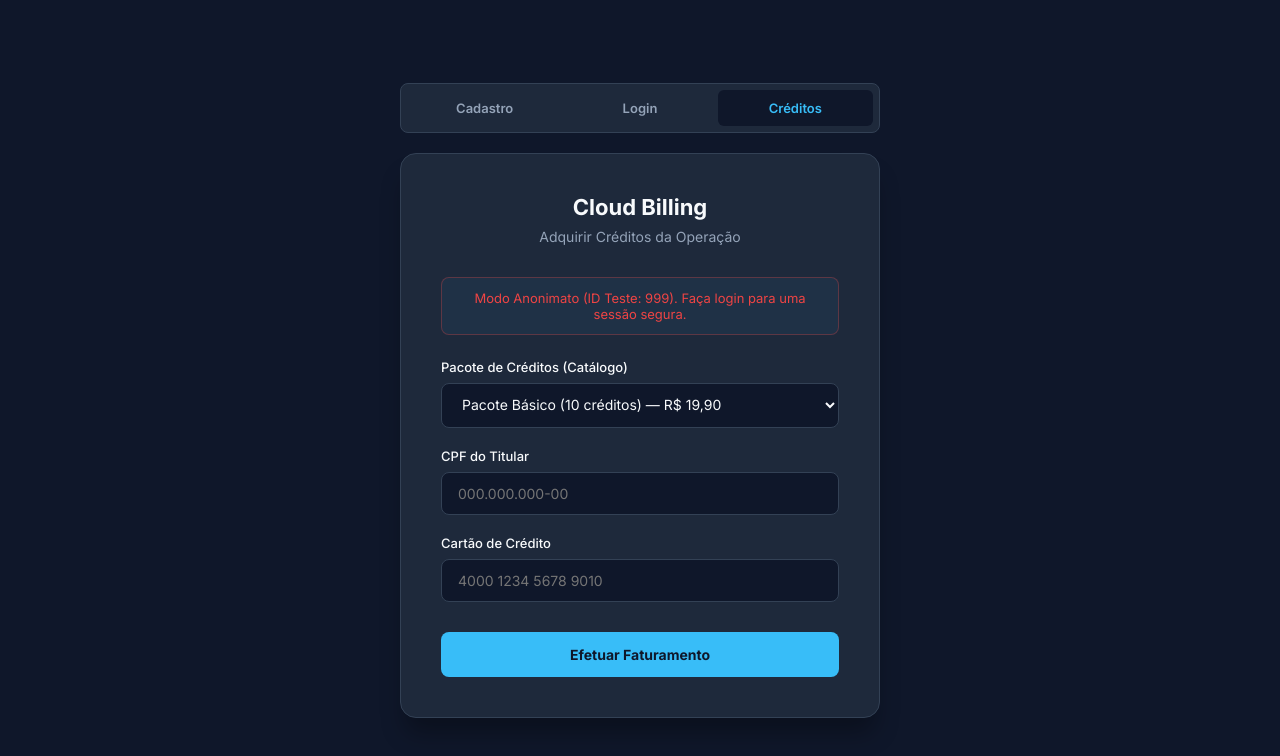
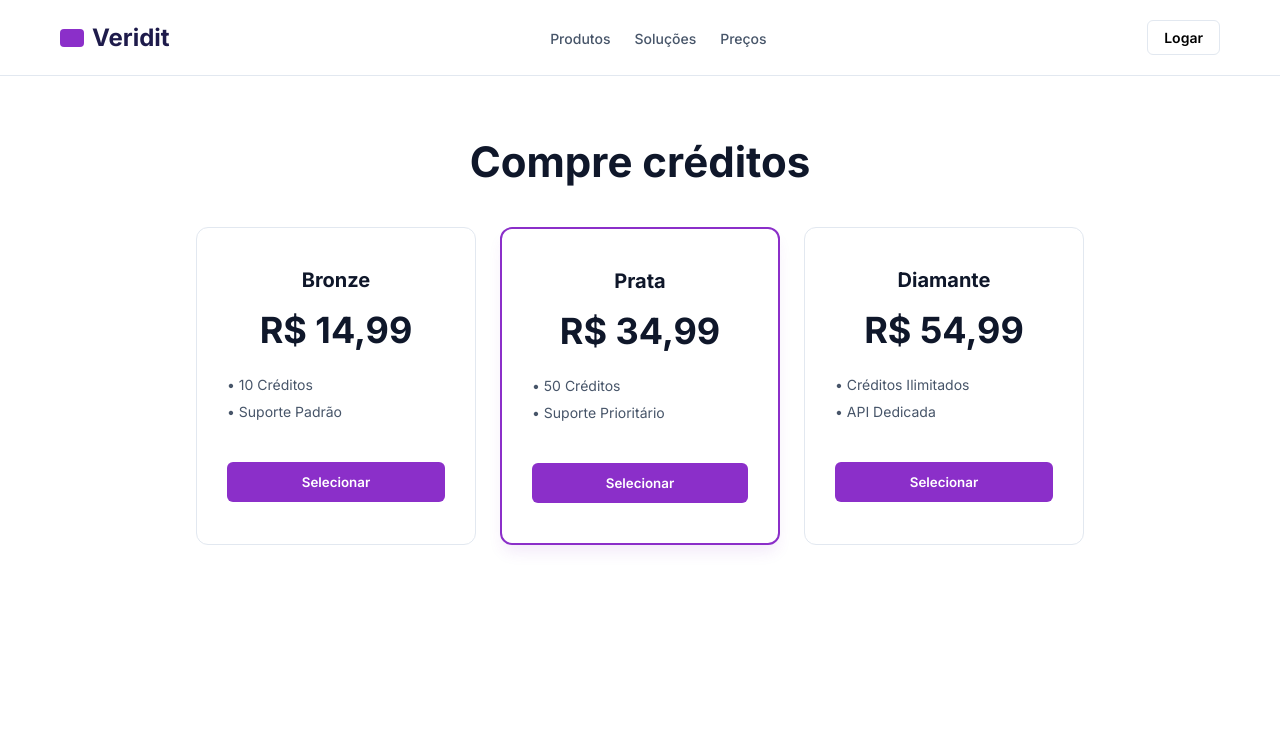
Before and after one commit to lipe0312/microservices_system, a plain HTML site: page creditos.html in a window 1280 px wide. Drawn offline with Linux system fonts and the light colour scheme.

Commit message:
Update creditos.html

```diff
--- a/creditos.html
+++ b/creditos.html
@@ -3,118 +3,88 @@
 <head>
     <meta charset="UTF-8">
     <meta name="viewport" content="width=device-width, initial-scale=1.0">
-    <title>Cloud Architecture - Créditos</title>
+    <title>Veridit - Compre Créditos</title>
     <link rel="preconnect" href="https://fonts.googleapis.com">
     <link rel="preconnect" href="https://fonts.gstatic.com" crossorigin>
     <link href="https://fonts.googleapis.com/css2?family=Inter:wght@400;500;600;700&display=swap" rel="stylesheet">
     <style>
-        :root {
-            --bg-primary: #0f172a; --bg-card: #1e293b; --text-main: #f8fafc;
-            --text-muted: #94a3b8; --accent: #38bdf8; --accent-hover: #0ea5e9;
-            --border: #334155; --success: #10b981; --error: #ef4444;
-        }
+        :root { --purple: #8b2fc9; --purple-hover: #7221a8; --text-dark: #0f172a; --text-muted: #475569; --border: #e2e8f0; }
         * { box-sizing: border-box; margin: 0; padding: 0; font-family: 'Inter', sans-serif; }
-        body { background-color: var(--bg-primary); color: var(--text-main); display: flex; flex-direction: column; justify-content: center; align-items: center; min-height: 100vh; padding: 20px; }
-
-        .nav-bar { width: 100%; max-width: 480px; display: flex; background: var(--bg-card); padding: 6px; border-radius: 8px; margin-bottom: 20px; border: 1px solid var(--border); }
-        .nav-link { flex: 1; text-align: center; padding: 10px 0; font-size: 13px; font-weight: 600; color: var(--text-muted); text-decoration: none; border-radius: 6px; transition: all 0.2s ease; }
-        .nav-link.active { background: var(--bg-primary); color: var(--accent); }
-
-        .container { width: 100%; max-width: 480px; background: var(--bg-card); padding: 40px; border-radius: 16px; border: 1px solid var(--border); box-shadow: 0 20px 25px -5px rgba(0, 0, 0, 0.3); }
-        h1 { font-size: 22px; font-weight: 700; text-align: center; margin-bottom: 8px; }
-        .subtitle { font-size: 14px; color: var(--text-muted); text-align: center; margin-bottom: 32px; }
-        .form-group { margin-bottom: 20px; }
-        label { display: block; margin-bottom: 8px; font-size: 13px; font-weight: 500; }
-        select, input { width: 100%; padding: 12px 16px; background: var(--bg-primary); border: 1px solid var(--border); border-radius: 8px; color: var(--text-main); font-size: 14px; }
-        button { width: 100%; padding: 14px; background: var(--accent); color: var(--bg-primary); border: none; border-radius: 8px; font-size: 14px; font-weight: 700; cursor: pointer; transition: all 0.2s ease; margin-top: 10px; }
-        button:hover { background: var(--accent-hover); transform: translateY(-1px); }
-        .alert { padding: 14px 16px; border-radius: 8px; font-size: 13px; font-weight: 500; margin-bottom: 24px; display: none; }
-        .success { background: rgba(16, 185, 129, 0.1); color: var(--success); border: 1px solid rgba(16, 185, 129, 0.2); }
-        .error { background: rgba(239, 68, 68, 0.1); color: var(--error); border: 1px solid rgba(239, 68, 68, 0.2); }
-        .info-box { background: rgba(56, 189, 248, 0.06); padding: 12px 16px; border-radius: 8px; font-size: 13px; color: var(--accent); margin-bottom: 24px; border: 1px solid rgba(56, 189, 248, 0.15); text-align: center; }
+        body { background-color: #ffffff; color: var(--text-dark); }
+        header { width: 100%; padding: 20px 60px; display: flex; justify-content: space-between; align-items: center; border-bottom: 1px solid var(--border); }
+        .logo { font-size: 24px; font-weight: 700; color: #1e1b4b; display: flex; align-items: center; gap: 8px; cursor: pointer; }
+        .logo-icon { background: var(--purple); width: 24px; height: 18px; border-radius: 4px; display: inline-block; }
+        nav a { margin: 0 12px; font-size: 14px; color: var(--text-muted); text-decoration: none; font-weight: 500; }
+        .btn-header { padding: 8px 16px; border-radius: 6px; font-size: 14px; font-weight: 600; cursor: pointer; border: 1px solid var(--border); background: white; }
+        .user-profile-box { display: flex; align-items: center; gap: 10px; font-size: 14px; font-weight: 600; }
+        .avatar { width: 32px; height: 32px; background: #e9d5ff; color: var(--purple); border-radius: 50%; display: flex; align-items: center; justify-content: center; text-transform: uppercase; font-weight: 700; }
+        .btn-logout { background: none; border: none; color: #ef4444; font-size: 13px; cursor: pointer; text-decoration: underline; margin-left: 6px; }
+        .main-content { max-width: 1100px; margin: 60px auto; padding: 0 20px; text-align: center; }
+        h1 { font-size: 42px; font-weight: 700; margin-bottom: 16px; }
+        .cards-grid { display: flex; gap: 24px; justify-content: center; margin-top: 40px; }
+        .pricing-card { background: #ffffff; border: 1px solid var(--border); border-radius: 12px; padding: 40px 30px; width: 280px; display: flex; flex-direction: column; align-items: center; }
+        .pricing-card.featured { border: 2px solid var(--purple); box-shadow: 0 10px 15px -3px rgba(139, 47, 201, 0.1); }
+        .card-title { font-size: 20px; font-weight: 700; margin-bottom: 16px; }
+        .price { font-size: 36px; font-weight: 700; margin-bottom: 24px; }
+        .features-list { list-style: none; width: 100%; text-align: left; margin-bottom: 32px; font-size: 14px; color: var(--text-muted); }
+        .features-list li { margin-bottom: 10px; }
+        .card-btn { width: 100%; padding: 12px; border: none; border-radius: 6px; font-weight: 600; cursor: pointer; background: var(--purple); color: white; }
+        .card-btn:hover { background: var(--purple-hover); }
     </style>
 </head>
 <body>
-
-    <div class="nav-bar">
-        <a href="cadastro.html" class="nav-link">Cadastro</a>
-        <a href="login.html" class="nav-link">Login</a>
-        <a href="creditos.html" class="nav-link active">Créditos</a>
+    <header>
+        <div class="logo" onclick="window.location.href='creditos.html'"><span class="logo-icon"></span> Veridit</div>
+        <nav><a href="#">Produtos</a><a href="#">Soluções</a><a href="#">Preços</a></nav>
+        <div id="header-auth-area">
+            <button class="btn-header" onclick="window.location.href='login.html'">Logar</button>
+        </div>
+    </header>
+    <div class="main-content">
+        <h1>Compre créditos</h1>
+        <div class="cards-grid">
+            <div class="pricing-card">
+                <div class="card-title">Bronze</div>
+                <div class="price">R$ 14,99</div>
+                <ul class="features-list"><li>• 10 Créditos</li><li>• Suporte Padrão</li></ul>
+                <button class="card-btn" onclick="irParaCheckout(1, 'Pacote Bronze', 14.99)">Selecionar</button>
+            </div>
+            <div class="pricing-card featured">
+                <div class="card-title">Prata</div>
+                <div class="price">R$ 34,99</div>
+                <ul class="features-list"><li>• 50 Créditos</li><li>• Suporte Prioritário</li></ul>
+                <button class="card-btn" onclick="irParaCheckout(2, 'Pacote Prata', 34.99)">Selecionar</button>
+            </div>
+            <div class="pricing-card">
+                <div class="card-title">Diamante</div>
+                <div class="price">R$ 54,99</div>
+                <ul class="features-list"><li>• Créditos Ilimitados</li><li>• API Dedicada</li></ul>
+                <button class="card-btn" onclick="irParaCheckout(3, 'Pacote Diamante', 54.99)">Selecionar</button>
+            </div>
+        </div>
     </div>
-
-    <div class="container">
-        <h1>Cloud Billing</h1>
-        <div class="subtitle">Adquirir Créditos da Operação</div>
-
-        <div id="user-info" class="info-box">Verificando autenticação...</div>
-        <div id="alert-box" class="alert"></div>
-
-        <div class="form-group">
-            <label>Pacote de Créditos (Catálogo)</label>
-            <select id="pay-package">
-                <option value="1">Pacote Básico (10 créditos) — R$ 19,90</option>
-                <option value="2">Pacote Intermediário (50 créditos) — R$ 79,90</option>
-                <option value="3">Pacote Avançado (100 créditos) — R$ 149,90</option>
-            </select>
-        </div>
-        <div class="form-group">
-            <label>CPF do Titular</label>
-            <input type="text" id="pay-cpf" placeholder="000.000.000-00">
-        </div>
-        <div class="form-group">
-            <label>Cartão de Crédito</label>
-            <input type="text" id="pay-card" placeholder="4000 1234 5678 9010">
-        </div>
-        <button onclick="comprarCreditos()">Efetuar Faturamento</button>
-    </div>
-
     <script>
-        // Recupera o ID salvo pelo microsserviço de login
-        const usuarioLogadoId = localStorage.getItem('userId') || '999';
-        const tokenValido = localStorage.getItem('token');
-
-        const infoBox = document.getElementById('user-info');
-        if (tokenValido) {
-            infoBox.innerText = `Sessão ativa para o Usuário ID: ${usuarioLogadoId}`;
-        } else {
-            infoBox.innerText = `Modo Anonimato (ID Teste: 999). Faça login para uma sessão segura.`;
-            infoBox.style.borderColor = "rgba(239, 68, 68, 0.3)";
-            infoBox.style.color = "#ef4444";
-        }
-
-        async function comprarCreditos() {
-            const packageId = parseInt(document.getElementById('pay-package').value);
-            const cpf = document.getElementById('pay-cpf').value;
-            const cardNumber = document.getElementById('pay-card').value;
-            const alertBox = document.getElementById('alert-box');
-
-            try {
-                const response = await fetch('http://localhost:3002/payments/checkout', {
-                    method: 'POST',
-                    headers: { 'Content-Type': 'application/json' },
-                    body: JSON.stringify({
-                        packageId,
-                        userId: usuarioLogadoId,
-                        billingData: { cpf, cardNumber }
-                    })
-                });
-                const data = await response.json();
-
-                if (response.ok) {
-                    alertBox.innerText = data.message;
-                    alertBox.className = "alert success";
-                    alertBox.style.display = "block";
-                } else {
-                    alertBox.innerText = data.error;
-                    alertBox.className = "alert error";
-                    alertBox.style.display = "block";
-                }
-            } catch (err) {
-                alertBox.innerText = 'Erro: Payment Service offline.';
-                alertBox.className = "alert error";
-                alertBox.style.display = "block";
+        function verificarSessao() {
+            const token = localStorage.getItem('token');
+            const name = localStorage.getItem('userName');
+            if (token && name) {
+                document.getElementById('header-auth-area').innerHTML = `
+                    <div class="user-profile-box">
+                        <div class="avatar">${name[0]}</div>
+                        <span>Olá, ${name}</span>
+                        <button class="btn-logout" onclick="logout()">Sair</button>
+                    </div>`;
             }
         }
+        function logout() { localStorage.clear(); window.location.reload(); }
+
+        function irParaCheckout(id, nome, preco) {
+            localStorage.setItem('checkout_package_id', id);
+            localStorage.setItem('checkout_package_name', nome);
+            localStorage.setItem('checkout_package_price', preco.toString());
+            window.location.href = 'checkout.html';
+        }
+        verificarSessao();
     </script>
 </body>
 </html>
```
